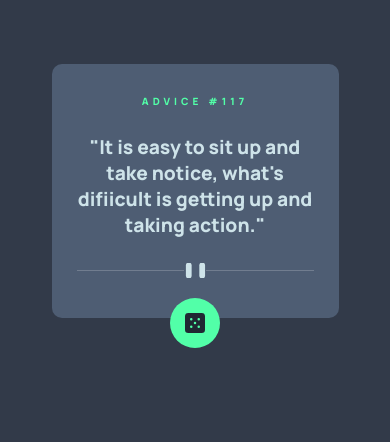
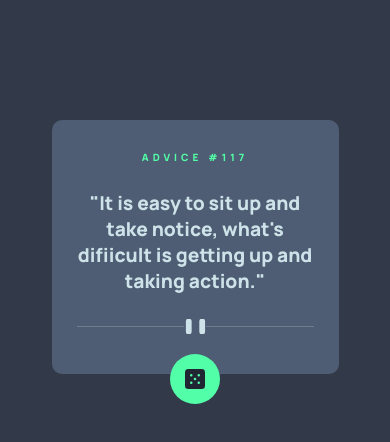
Before and after one commit to Robert170304/advice-generator, a plain HTML site: page index.html in a window 390 px wide. Drawn offline with Linux system fonts and the light colour scheme.

Commit message:
update style commit

```diff
--- a/style.css
+++ b/style.css
@@ -33,7 +33,7 @@ body {
     height: auto;
     position: relative;
     border-radius: 10px;
-    margin-top: 10%;
+    margin-top: 15%;
 }
 
 .main small{
@@ -103,7 +103,7 @@ body {
 
 @media (max-width: 768px) {
     .main{
-        margin: 15% 0 0 0 ;
+        margin: 30% 0 0 0 ;
         display: flex;
         align-items: center;
         justify-content: center;
```
